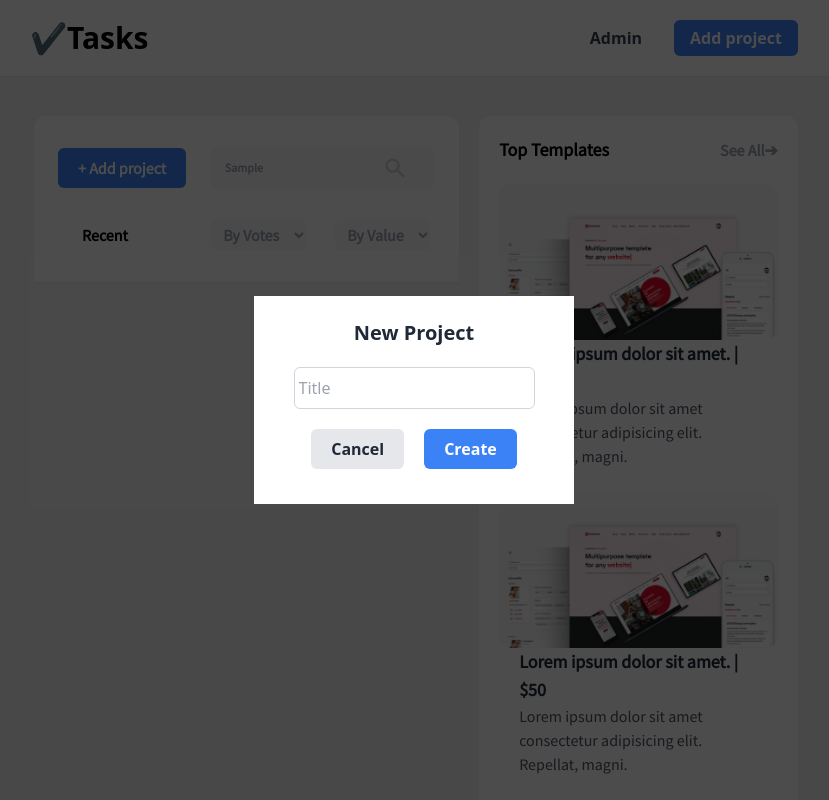
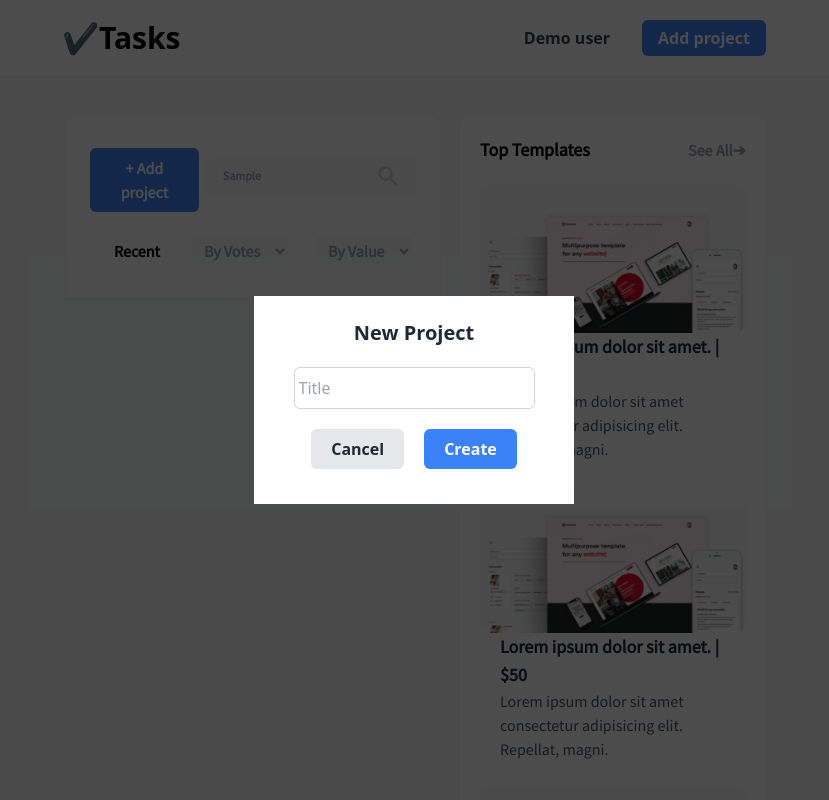
Before and after one commit to ognjen-dev/task-project, a React (Create React App) app: page / in a window 1280 px wide. Both pictures are taken after typing "Sample" into the empty fields and a click on the button "+ Add project". Shown: the top 800 px of the page, without its empty margins (226-1055 px from the left). Built offline with nearby package versions, Linux system fonts and the light colour scheme.

Commit message:
make animation for form component

```diff
--- a/src/App.css
+++ b/src/App.css
@@ -55,5 +55,18 @@
 }
 
 html {
-  @apply bg-gray-100
+  @apply bg-gray-50
 }
+
+.fade-in {
+  animation: fadeIn 0.4s;
+}
+
+@keyframes fadeIn {
+  from {
+    opacity: 0;
+  }
+  to {
+    opacity: 1;
+  }
+}
--- a/src/app/components/Body.jsx
+++ b/src/app/components/Body.jsx
@@ -9,7 +9,7 @@ const Body = () => {
   const { activeTodo, setactiveTodo } = context;
   return (
     <div>
-      <div className="font-body lg:px-64 md:px-32 pr-2 pl-0 lg:flex lg:flex-row md:flex md:flex-col  justify-center mt-5 py-5">
+      <div className="font-body lg:px-72 md:px-32 pr-2 pl-0 lg:flex lg:flex-row md:flex md:flex-col  justify-center mt-5 py-5">
         <div className="rounded-xl w-full lg:h-screen lg:p-0 mx-1 lg:w-4/6 lg:mr-4">
           <BodyLeft />
         </div>
--- a/src/app/components/Form.jsx
+++ b/src/app/components/Form.jsx
@@ -28,7 +28,7 @@ const Form = () => {
   };
 
   return (
-    <div className="z-20 fixed min-h-screen bg-black bg-opacity-70 w-full flex flex-col justify-center items-center">
+    <div className="fade-in z-20 fixed min-h-screen bg-black bg-opacity-70 w-full flex flex-col justify-center items-center">
       <div className="h-52 w-80 pb-3 bg-white flex flex-col justify-center items-center">
         <p className="text-xl font-bold mb-5 text-gray-800">New Project</p>
         <form className="bg-white flex flex-col items-center justify-center">
--- a/src/app/components/Header.jsx
+++ b/src/app/components/Header.jsx
@@ -2,14 +2,14 @@ import React from "react";
 
 const Header = () => {
   return (
-    <div className="lg:px-64 md:px-52 px-2 flex flex-row justify-between py-5 shadow-sm bg-white">
+    <div className="lg:px-72 md:px-52 px-2 flex flex-row justify-between py-5 shadow-sm bg-white">
       <a href="/" className="font-mono font-bold text-3xl inline-flex justify-start hover:opacity-70">
         ✔️Tasks
       </a>
 
       <div className="flex flex-row lg:mr-0 mr-1">
         <button className="focus:outline-none hover:underline text-gray-700 font-bold lg:mr-8 mr-3 font-mono">
-          Admin
+          Demo user
         </button>
         {/*
         <Button
--- a/src/app/components/NavFilters.jsx
+++ b/src/app/components/NavFilters.jsx
@@ -19,7 +19,7 @@ const NavFilters = () => {
 
   return (
     <div className={`rounded-t-xl bg-white ${todos.length < 0 ? `rounded-b-xl` : `rounded-b-none`}`}>
-      <div className="flex flex-row justify-between py-8 lg:px-6 px-3">
+      <div className="flex flex-row justify-between items-center py-8 lg:px-6 px-3">
         <div className="lg:block hidden max-h-14">
           <button
             onClick={() => setisFormOpen(true)}
--- a/src/app/components/SearchInput.jsx
+++ b/src/app/components/SearchInput.jsx
@@ -2,7 +2,7 @@ import React from "react";
 
 const SearchInput = () => {
   return (
-    <div className="lg:ml-2 ml-1 bg-gray-50 flex flex-row justify-between w-3/5 rounded-md items-center pr-3 py-1 mx-2 lg:text-md text-xs lg:max-w-xl -mr-0 xl:mr-0 font-semibold outline-none md:py-1">
+    <div className="lg:ml-2 ml-1 bg-gray-50 flex flex-row justify-between w-9/12 rounded-md items-center pr-3 py-1 mx-2 lg:text-md text-xs lg:max-w-xl -mr-0 xl:mr-0 font-semibold outline-none md:py-2">
       <input type="text" className="text-gray-400 font-bold ml-4 bg-gray-50 outline-none" placeholder="Search Projects" />
       {/* <p className="text-gray-400 font-bold ml-4">
         Search projects
@@ -12,7 +12,7 @@ const SearchInput = () => {
           xmlns="http://www.w3.org/2000/svg"
           viewBox="0 0 20 20"
           fill="lightgray"
-          className="w-6 h-6 lg:mr-4"
+          className="w-6 h-6 lg:mr-1"
         >
           <path
             fillRule="evenodd"
@@ -26,29 +26,3 @@ const SearchInput = () => {
 };
 
 export default SearchInput;
-
-// <div className="lg:ml-2 ml-1 flex bg-gray-50 font-semibold py-1 rounded-md lg:w-full">
-//   <div className="flex flex-row items-center mx-2 lg:mr-0">{/* changed mr-5 to mx-2 */}
-//     <div className="">
-//       <input
-//         type="text"
-//         placeholder="Search Projects"
-//         className="w-3/5 lg:text-md text-xs lg:w-full md:w-full sm:mr-44 -mr-2 xl:-mr-6 lg:-mr-6 lg:mr-52 font-semibold outline-none bg-gray-50 ml-4 py-2 md:py-1"
-//       />
-//     </div>
-//     <div className="">
-//       <svg
-//         xmlns="http://www.w3.org/2000/svg"
-//         viewBox="0 0 20 20"
-//         fill="lightgray"
-//         className="w-6 h-6 lg:mr-4 -ml-1 bg-gray-50"
-//       >
-//         <path
-//           fillRule="evenodd"
-//           d="M8 4a4 4 0 100 8 4 4 0 000-8zM2 8a6 6 0 1110.89 3.476l4.817 4.817a1 1 0 01-1.414 1.414l-4.816-4.816A6 6 0 012 8z"
-//           clipRule="evenodd"
-//         />
-//       </svg>
-//     </div>
-//   </div>
-// </div>
```
